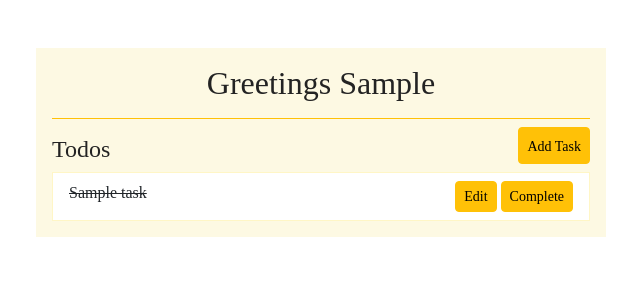
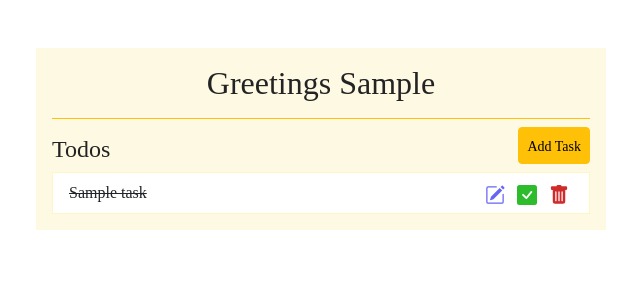
Before and after one commit to ahmad-44/django-todo-app, a Django app: page / in a window 1280 px wide. Shown: the part 72-372 px from the top of the page, without its empty margins (319-959 px from the left). Run offline with Django 3.2, Linux system fonts and the light colour scheme; a user stored in the database is signed in; tables that the repository leaves empty hold one stand-in row (values such as "Sample post"); some libraries are stand-ins or nearby versions.

Commit message:
Delete, complete the task and restart the task  funcionality is added, ui changes made to turn buttons into icons on homepage

```diff
--- a/static/styles/style.css
+++ b/static/styles/style.css
@@ -18,3 +18,24 @@ body > nav{
 input[type=text], input[type=email], input[type=password]{
     background-color: #fffef9 !important;
 }
+
+
+.todo-list-link-text{
+    color: #212529 !important;
+}
+
+.edit-icon, .delete-icon, .complete-icon{
+    text-decoration: none !important;
+}
+.edit-icon{
+    color:rgb(102, 102, 243);
+}
+.complete-icon{
+    color:rgb(44, 188, 44);
+}
+.delete-icon{
+    color:rgb(206, 43, 43);
+}
+a.my1{
+    text-decoration: none !important;
+}
--- a/templates/base.html
+++ b/templates/base.html
@@ -7,9 +7,11 @@
     <title>Document</title>
     <link rel="stylesheet" href="{% static "styles/bootstrap.min.css" %}">
     <link rel="stylesheet" href="{% static "styles/style.css" %}">
-    <script src="https://unpkg.com/feather-icons"></script>
+    <script src="https://kit.fontawesome.com/yourcode.js" crossorigin="anonymous"></script>
+
 </head>
 <body>
+    <i class="bi bi-pencil-square"></i>
     <nav class="px-5 py-3 navbar navbar-expand-lg navbar-light ">
         <div class="container-fluid">
           <a class="navbar-brand" href="/">Todo</a>
--- a/templates/index.html
+++ b/templates/index.html
@@ -10,28 +10,58 @@
         <ul class="list-group list-group-flush">
             {% for task in tasks %}
                 {% if not task.is_Task_Completed %}
-                    <a href="view_todo?id={{task.id}}" class="text-decoration-none">
-                        <li class="list-group-item todo-item d-flex justify-content-between">{{task.title}}
+
+                        <li class="list-group-item todo-item d-flex justify-content-between align-items-center" style="width:100%">
+                            <a href="view_todo?id={{task.id}}" class="todo-list-link-text text-decoration-none">{{task.title}}</a>
                             <span class=" ">
-                             <button class="btn btn-sm btn-warning">Edit</button>
-                             <button class="btn btn-sm btn-warning">Complete</button>
+                                <a class="my-1 text-decoration-none m-1" href="#" title="Edit">
+                                    <svg xmlns="http://www.w3.org/2000/svg" width="20" height="20" fill="currentColor" class="bi bi-pencil-square edit-icon" viewBox="0 0 16 16">
+                                        <path d="M15.502 1.94a.5.5 0 0 1 0 .706L14.459 3.69l-2-2L13.502.646a.5.5 0 0 1 .707 0l1.293 1.293zm-1.75 2.456-2-2L4.939 9.21a.5.5 0 0 0-.121.196l-.805 2.414a.25.25 0 0 0 .316.316l2.414-.805a.5.5 0 0 0 .196-.12l6.813-6.814z"/>
+                                        <path fill-rule="evenodd" d="M1 13.5A1.5 1.5 0 0 0 2.5 15h11a1.5 1.5 0 0 0 1.5-1.5v-6a.5.5 0 0 0-1 0v6a.5.5 0 0 1-.5.5h-11a.5.5 0 0 1-.5-.5v-11a.5.5 0 0 1 .5-.5H9a.5.5 0 0 0 0-1H2.5A1.5 1.5 0 0 0 1 2.5z"/>
+                                    </svg>
+                                </a>
+                                <a class="my-1 text-decoration-none m-1" href="#" title="Complete The Task">
+                                    <svg xmlns="http://www.w3.org/2000/svg" width="20" height="20" fill="currentColor" class="bi bi-check-square-fill complete-icon" viewBox="0 0 16 16">
+                                        <path d="M2 0a2 2 0 0 0-2 2v12a2 2 0 0 0 2 2h12a2 2 0 0 0 2-2V2a2 2 0 0 0-2-2zm10.03 4.97a.75.75 0 0 1 .011 1.05l-3.992 4.99a.75.75 0 0 1-1.08.02L4.324 8.384a.75.75 0 1 1 1.06-1.06l2.094 2.093 3.473-4.425a.75.75 0 0 1 1.08-.022z"/>
+                                      </svg>
+                                </a>
+                                <a class="my-1 text-decoration-none m-1" href="delete_todo?id={{task.id}}" title="Delete">
+                                    <svg xmlns="http://www.w3.org/2000/svg" width="20" height="20" fill="currentColor" class="bi bi-trash-fill delete-icon" viewBox="0 0 16 16">
+                                        <path d="M2.5 1a1 1 0 0 0-1 1v1a1 1 0 0 0 1 1H3v9a2 2 0 0 0 2 2h6a2 2 0 0 0 2-2V4h.5a1 1 0 0 0 1-1V2a1 1 0 0 0-1-1H10a1 1 0 0 0-1-1H7a1 1 0 0 0-1 1zm3 4a.5.5 0 0 1 .5.5v7a.5.5 0 0 1-1 0v-7a.5.5 0 0 1 .5-.5M8 5a.5.5 0 0 1 .5.5v7a.5.5 0 0 1-1 0v-7A.5.5 0 0 1 8 5m3 .5v7a.5.5 0 0 1-1 0v-7a.5.5 0 0 1 1 0"/>
+                                    </svg>
+                                </a>
                             </span>
                         </li>
-                     </a>
+
                 {% endif %}
             {% endfor %}
         </ul>
         <ul class="list-group list-group-flush">
             {% for task in tasks %}
                 {% if task.is_Task_Completed %}
-                    <a href="view_todo?id={{task.id}}" class="text-decoration-none">
-                        <li class="list-group-item todo-item d-flex justify-content-between"><del>{{task.title}}</del>
-                        <span class=" ">
-                            <button class="btn btn-sm btn-warning">Edit</button>
-                            <button class="btn btn-sm btn-warning">Complete</button>
-                        </span>
+
+                        <li class="list-group-item todo-item d-flex justify-content-between align-items-center">
+                            <a href="view_todo?id={{task.id}}" class="text-decoration-none todo-list-link-text"><del>{{task.title}}</del></a>
+                            <span class="">
+                                <a class="my-1 text-decoration-none m-1" href="#" title="Edit">
+                                    <svg xmlns="http://www.w3.org/2000/svg" width="20" height="20" fill="currentColor" class="bi bi-pencil-square edit-icon" viewBox="0 0 16 16">
+                                        <path d="M15.502 1.94a.5.5 0 0 1 0 .706L14.459 3.69l-2-2L13.502.646a.5.5 0 0 1 .707 0l1.293 1.293zm-1.75 2.456-2-2L4.939 9.21a.5.5 0 0 0-.121.196l-.805 2.414a.25.25 0 0 0 .316.316l2.414-.805a.5.5 0 0 0 .196-.12l6.813-6.814z"/>
+                                        <path fill-rule="evenodd" d="M1 13.5A1.5 1.5 0 0 0 2.5 15h11a1.5 1.5 0 0 0 1.5-1.5v-6a.5.5 0 0 0-1 0v6a.5.5 0 0 1-.5.5h-11a.5.5 0 0 1-.5-.5v-11a.5.5 0 0 1 .5-.5H9a.5.5 0 0 0 0-1H2.5A1.5 1.5 0 0 0 1 2.5z"/>
+                                    </svg>
+                                </a>
+                                <a class="my-1 text-decoration-none m-1" href="#" title="Restart Task">
+                                    <svg xmlns="http://www.w3.org/2000/svg" width="20" height="20" fill="currentColor" class="bi bi-check-square-fill complete-icon" viewBox="0 0 16 16">
+                                        <path d="M2 0a2 2 0 0 0-2 2v12a2 2 0 0 0 2 2h12a2 2 0 0 0 2-2V2a2 2 0 0 0-2-2zm10.03 4.97a.75.75 0 0 1 .011 1.05l-3.992 4.99a.75.75 0 0 1-1.08.02L4.324 8.384a.75.75 0 1 1 1.06-1.06l2.094 2.093 3.473-4.425a.75.75 0 0 1 1.08-.022z"/>
+                                      </svg>
+                                </a>
+                                <a class="my-1 text-decoration-none m-1" href="#" title="Delete">
+                                    <svg xmlns="http://www.w3.org/2000/svg" width="20" height="20" fill="currentColor" class="bi bi-trash-fill delete-icon" viewBox="0 0 16 16">
+                                        <path d="M2.5 1a1 1 0 0 0-1 1v1a1 1 0 0 0 1 1H3v9a2 2 0 0 0 2 2h6a2 2 0 0 0 2-2V4h.5a1 1 0 0 0 1-1V2a1 1 0 0 0-1-1H10a1 1 0 0 0-1-1H7a1 1 0 0 0-1 1zm3 4a.5.5 0 0 1 .5.5v7a.5.5 0 0 1-1 0v-7a.5.5 0 0 1 .5-.5M8 5a.5.5 0 0 1 .5.5v7a.5.5 0 0 1-1 0v-7A.5.5 0 0 1 8 5m3 .5v7a.5.5 0 0 1-1 0v-7a.5.5 0 0 1 1 0"/>
+                                      </svg>
+                                </a>
+                            </span>
                         </li>
-                    </a>
+
                 {% endif %}
             {% endfor %}
         </ul>
--- a/templates/view_todo.html
+++ b/templates/view_todo.html
@@ -15,8 +15,6 @@
                 <button class="btn btn-warning">Start Again</button>
             {% endif %}
             </li>
-
-
         </div>
 
 {% endblock content %}
--- a/todo_app/urls.py
+++ b/todo_app/urls.py
@@ -4,5 +4,6 @@ from . import views
 urlpatterns = [
     path("", views.index, name="index"),
     path("create_todo", views.create_todo, name="create_todo"),
-    path("view_todo", views.view_todo, name="view_todo")
+    path("view_todo", views.view_todo, name="view_todo"),
+    path("delete_todo", views.delete_todo, name="delete_todo")
 ]
--- a/todo_app/views.py
+++ b/todo_app/views.py
@@ -36,3 +36,12 @@ def view_todo(request):
     task = Task.objects.filter(id=id).values() #
     #send the desired todo task to template
     return render(request, 'view_todo.html', {'task': task[0]})
+
+@login_required(login_url='/')
+def delete_todo(request):
+    # fetch the id which comes in url like url?id=13
+    id = request.GET.get('id', '')
+    #delete the object/
+    Task.objects.filter(id=id).delete() #
+    #send the desired todo task to template
+    return redirect('/')
```
